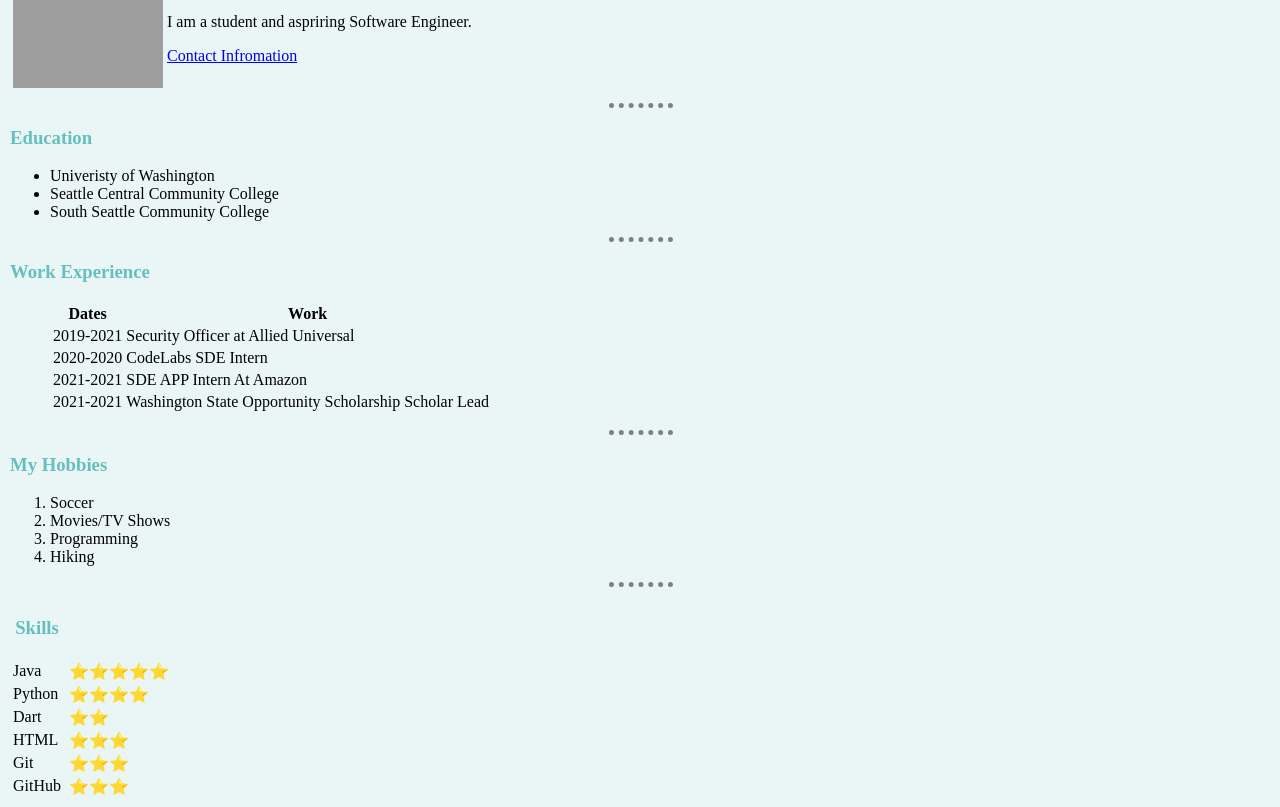
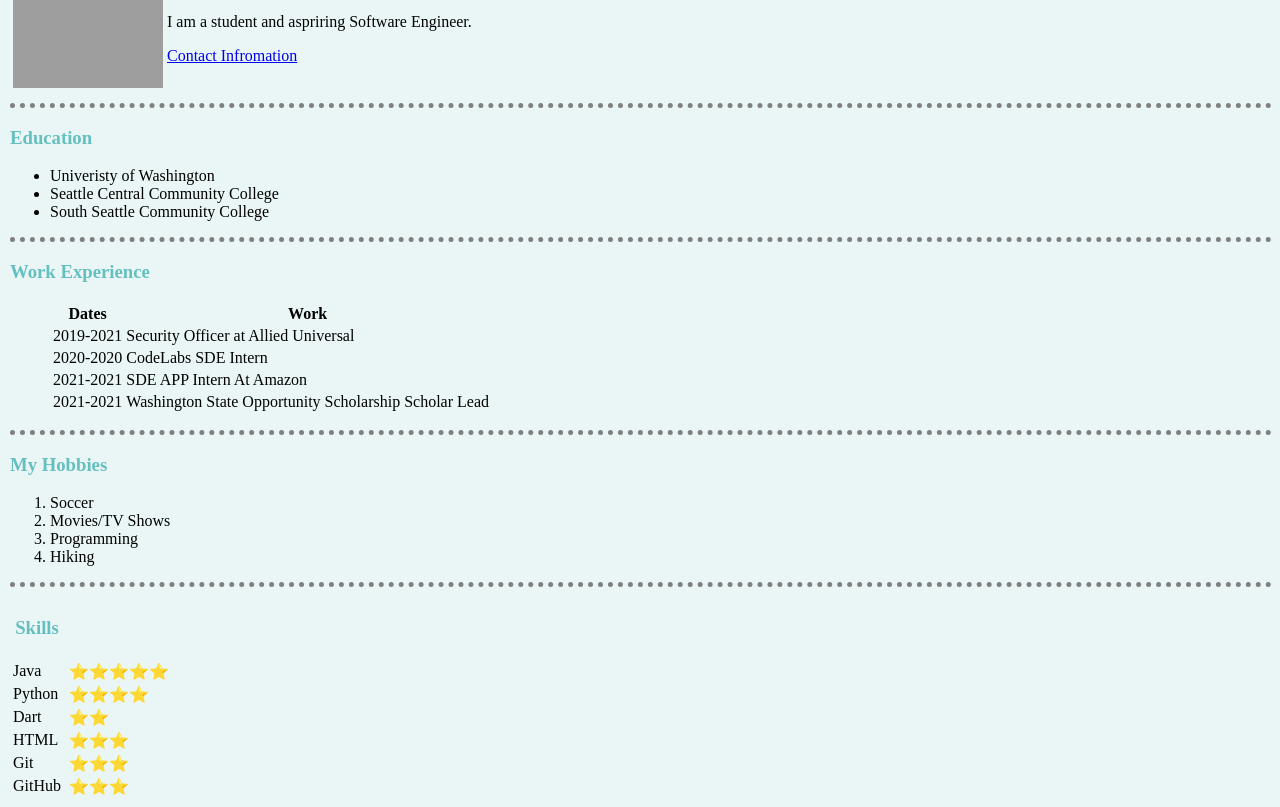
Before and after one commit to Abdulqdir/CV, a plain HTML site: page index.html in a window 1280 px wide. Shown: the part 123-930 px from the top of the page. Drawn offline with Linux system fonts and the light colour scheme; grey boxes are pictures that could not be loaded.

Commit message:
changed the dot line's length

```diff
--- a/css/styles.css
+++ b/css/styles.css
@@ -5,7 +5,7 @@ body {
 
 hr {
     border-style: dotted none none;
-    width: 5%;
+    width: 100%;
     border-color: grey;
     border-width: 5px;
 }
```
